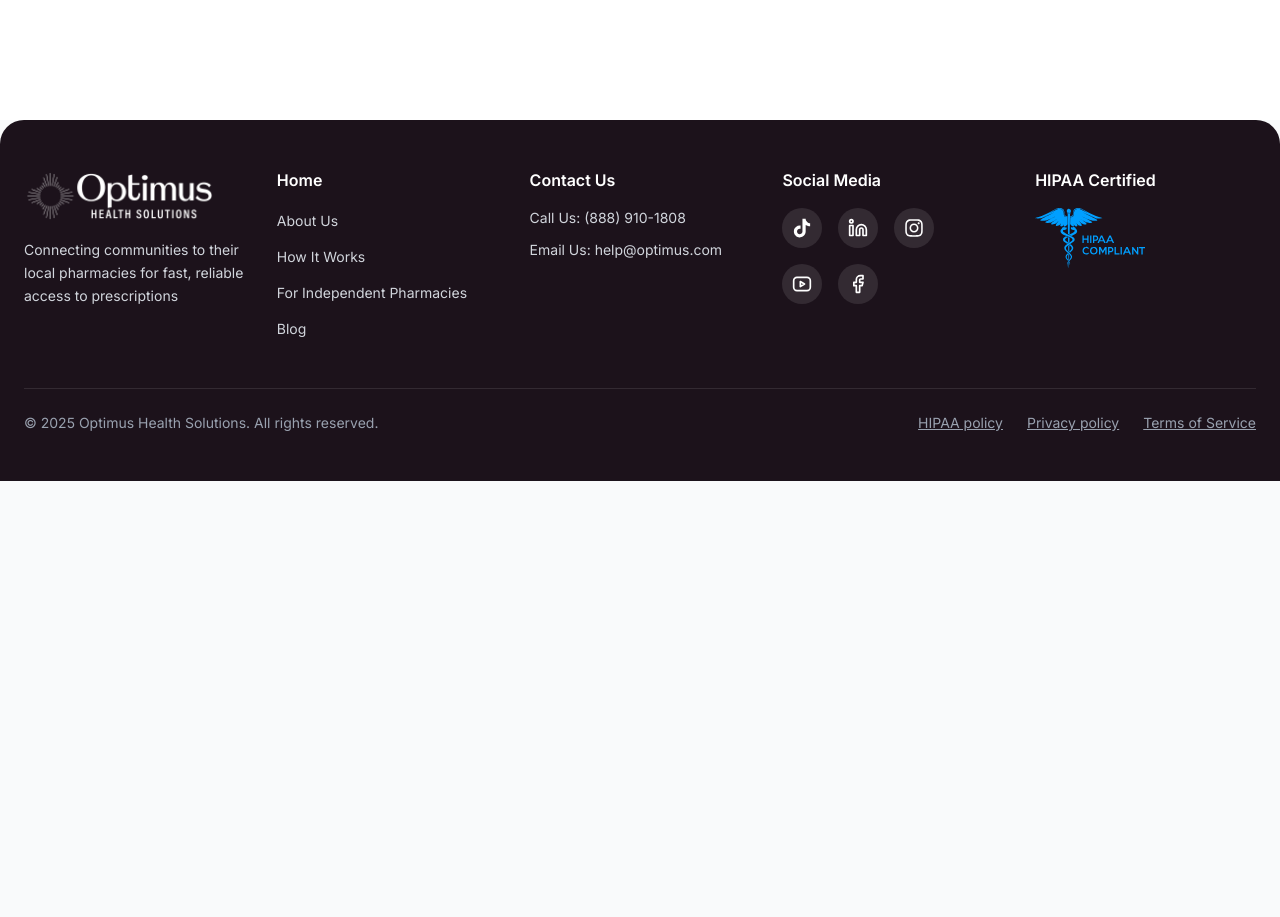
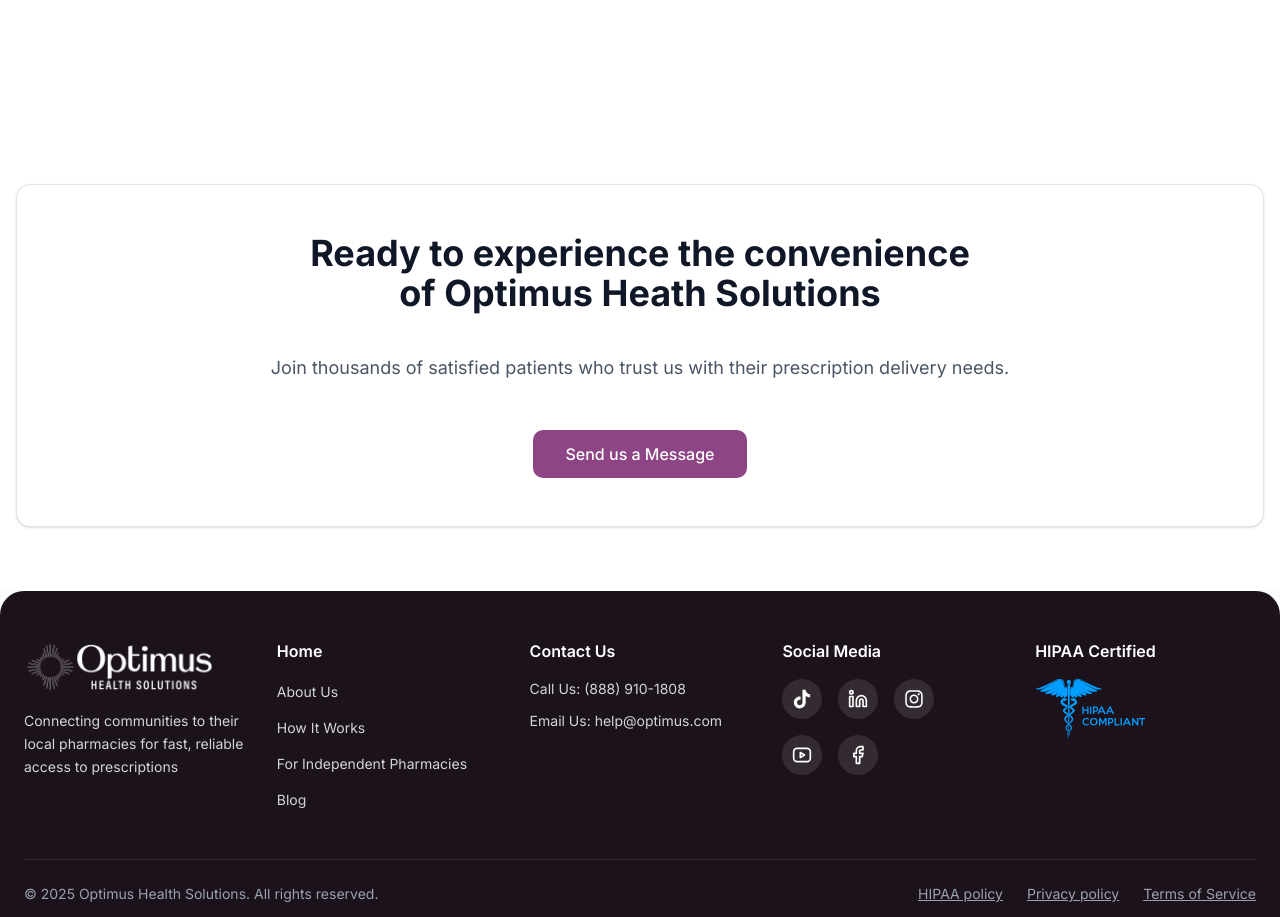
Before and after one commit to TanvirAhmed2942/future-pharmacy-website, a Next.js app: page /about-us in a window 1280 px wide. Shown: the part 1780-2697 px from the top of the page. Before the commit the page ends 2261 px from the top, so only its background shows below. Built offline with nearby package versions, Linux system fonts and the light colour scheme.

Commit message:
navigate

```diff
--- /dev/null
+++ b/src/components/common/readyToExperience/ReadyToExperience.tsx
@@ -0,0 +1,99 @@
+"use client";
+
+import React from "react";
+import { Button } from "@/components/ui/button";
+import { Card } from "@/components/ui/card";
+import { useRouter } from "next/navigation";
+
+function ReadyToExperience() {
+  const router = useRouter();
+
+  // Smooth scroll function using custom animation
+  const smoothScrollToElement = (element: HTMLElement) => {
+    const offset = -150; // Offset to scroll a bit above the element (in pixels)
+    const elementPosition =
+      element.getBoundingClientRect().top + window.pageYOffset + offset;
+    const startPosition = window.pageYOffset;
+    const distance = elementPosition - startPosition;
+    const duration = 800; // ms
+    let start: number | null = null;
+
+    const step = (timestamp: number) => {
+      if (!start) start = timestamp;
+      const progress = timestamp - start;
+      const percentage = Math.min(progress / duration, 1);
+
+      // Easing function for smoother animation
+      const easeInOutCubic = (t: number): number => {
+        return t < 0.5
+          ? 4 * t * t * t
+          : (t - 1) * (2 * t - 2) * (2 * t - 2) + 1;
+      };
+
+      window.scrollTo(0, startPosition + distance * easeInOutCubic(percentage));
+
+      if (percentage < 1) {
+        window.requestAnimationFrame(step);
+      }
+    };
+
+    window.requestAnimationFrame(step);
+  };
+
+  const handleNavigateToContact = () => {
+    // Try to find the element on the current page
+    const element = document.getElementById("contact-us");
+
+    if (element) {
+      // Element exists on current page, scroll to it
+      smoothScrollToElement(element);
+    } else {
+      // Element not found, navigate to home page and then scroll
+      router.push("/");
+      setTimeout(() => {
+        const scrollToElement = () => {
+          const element = document.getElementById("contact-us");
+          if (element) {
+            smoothScrollToElement(element);
+          } else {
+            // Retry if element not found yet (max 10 attempts)
+            let attempts = 0;
+            const retry = setInterval(() => {
+              attempts++;
+              const element = document.getElementById("contact-us");
+              if (element) {
+                clearInterval(retry);
+                smoothScrollToElement(element);
+              } else if (attempts >= 10) {
+                clearInterval(retry);
+              }
+            }, 100);
+          }
+        };
+        setTimeout(scrollToElement, 600);
+      }, 0);
+    }
+  };
+
+  return (
+    <div className="flex justify-center items-center py-16 px-4 bg-white container mx-auto">
+      <Card className="bg-white rounded-xl  p-8 md:p-12  w-full text-center ">
+        <h2 className="text-2xl md:text-3xl lg:text-4xl font-bold text-gray-900 mb-4">
+          Ready to experience the convenience <br /> of Optimus Heath Solutions
+        </h2>
+        <p className="text-base md:text-lg text-gray-600 mb-6 leading-relaxed">
+          Join thousands of satisfied patients who trust us with their
+          prescription delivery needs.
+        </p>
+        <Button
+          onClick={handleNavigateToContact}
+          className="w-fit mx-auto bg-peter hover:bg-peter-dark text-white px-8 py-6 rounded-lg text-base font-medium cursor-pointer"
+        >
+          Send us a Message
+        </Button>
+      </Card>
+    </div>
+  );
+}
+
+export default ReadyToExperience;
--- a/src/components/main/aboutus/aboutUs.tsx
+++ b/src/components/main/aboutus/aboutUs.tsx
@@ -2,7 +2,7 @@ import React from "react";
 import Banner from "@/components/common/banner/Banner";
 import MissionSection from "./missionSection";
 import OurStorySection from "./ourStorySection";
-// import OurImpact from "./ourImpact";
+import ReadyToExperience from "@/components/common/readyToExperience/ReadyToExperience";
 
 function AboutUs() {
   return (
@@ -16,7 +16,7 @@ function AboutUs() {
         <MissionSection />
         <OurStorySection />
       </div>
-      {/* <OurImpact /> */}
+      <ReadyToExperience />
     </div>
   );
 }
--- a/src/components/main/home/contactUsSection.tsx
+++ b/src/components/main/home/contactUsSection.tsx
@@ -139,13 +139,13 @@ function ContactUsSection() {
         </div>
 
         {/* Send Us a Message Form */}
-        <div className="max-w-2xl mx-auto">
+        <div id="contact-us" className="max-w-2xl mx-auto">
           <h2 className="text-2xl md:text-3xl font-bold text-center text-gray-900 mb-8">
             Send Us a Message
           </h2>
 
-          <Card className="shadow-lg border-gray-200 bg-white">
-            <CardContent className="p-6 md:p-8">
+          <Card className="shadow-lg p-2 border-gray-200 bg-white ">
+            <CardContent className="p-6">
               <div className="space-y-6">
                 {/* Name and Email Row */}
                 <div className="grid grid-cols-1 md:grid-cols-2 gap-4">
@@ -238,10 +238,10 @@ function ContactUsSection() {
                 </div>
 
                 {/* Submit Button */}
-                <div className="flex justify-center">
+                <div className="flex justify-center ">
                   <Button
                     onClick={handleSubmit}
-                    className="bg-peter hover:bg-peter-dark text-white px-8 py-5 text-base font-medium"
+                    className="bg-peter hover:bg-peter-dark text-white px-8 py-4 text-base font-medium"
                   >
                     Send Message
                   </Button>
--- a/src/components/main/howitworks/howItWorksLayout.tsx
+++ b/src/components/main/howitworks/howItWorksLayout.tsx
@@ -3,6 +3,7 @@ import Banner from "@/components/common/banner/Banner";
 import SimpleSteps from "./simpleSteps";
 import WeWillBeRight from "./weWillBeRIght";
 import SafetyAndSecuritySection from "./safetyandsecuritySection";
+import ReadyToExperience from "@/components/common/readyToExperience/ReadyToExperience";
 // import { TransferPrescriptionSection } from "../aboutus/ourImpact";
 
 function HowItWorksLayout() {
@@ -18,6 +19,7 @@ function HowItWorksLayout() {
       </div>
       <WeWillBeRight />
       <SafetyAndSecuritySection />
+      <ReadyToExperience />
       {/* <TransferPrescriptionSection /> */}
     </>
   );
```
